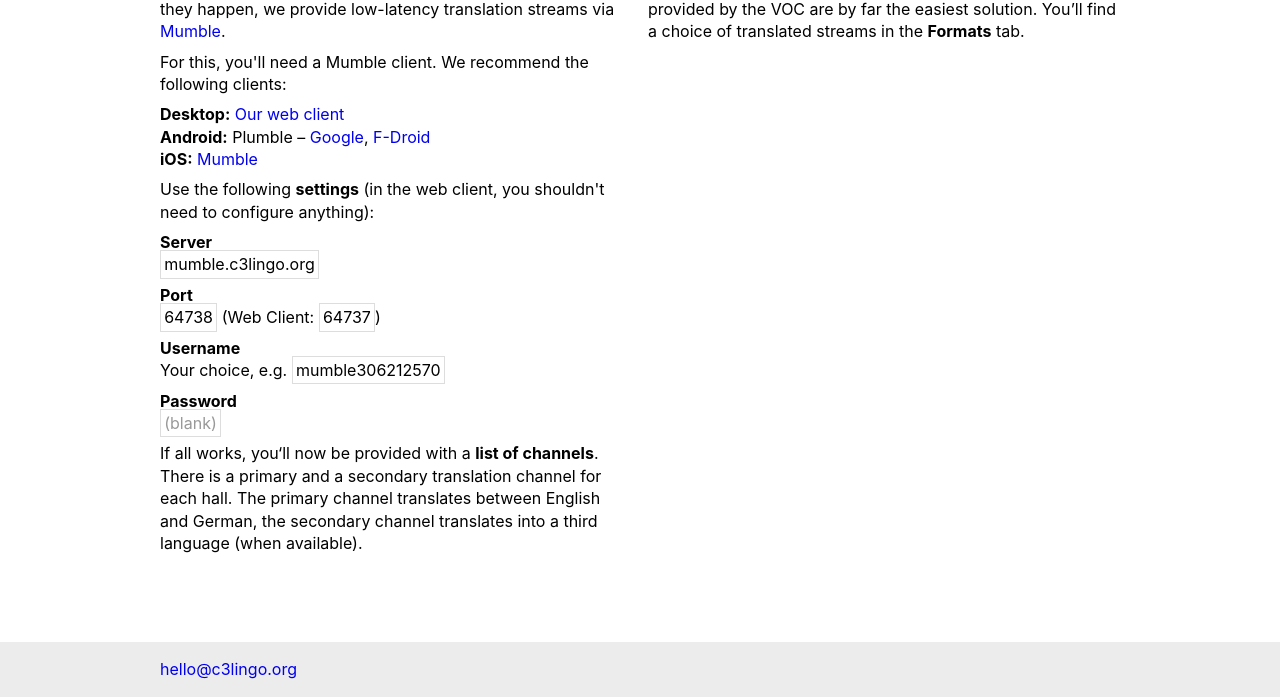
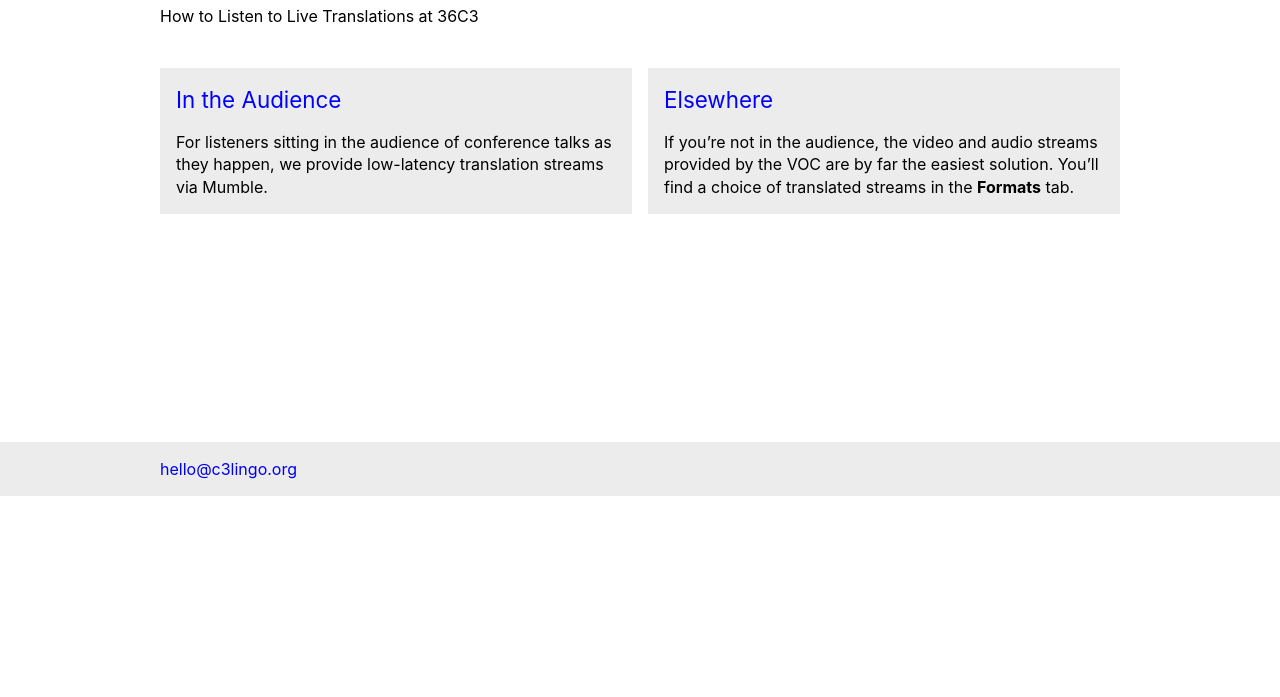
Before and after one commit to c3lingo/c3lingo.org, a plain HTML site: page static/index.html in a window 1280 px wide. Shown: the part 304-1001 px from the top of the page. After the commit the page ends 800 px from the top, so only its background shows below. Drawn offline with Linux system fonts and the light colour scheme.

Commit message:
Update instructions for new, simpler web client

```diff
--- a/static/index.html
+++ b/static/index.html
@@ -74,7 +74,8 @@
       a.block-link:active {
         background-color: #d9d9d9;
       }
-      a.block-link h1 {
+      a.block-link h1,
+      a.block-link h2 {
         color: blue;
       }
 
@@ -241,42 +242,21 @@
           </header>
 
           <div class="main-grid">
+            <a class="block-link" href="https://streaming.c3lingo.org">
               <section>
                 <h2>In the Audience</h2>
                 <p>For listeners sitting in the audience of conference talks as they happen, we provide low-latency translation streams
-                via <a href="https://wiki.mumble.info/">Mumble</a>.</p>
-
-              <p>For this, you'll need a Mumble client. We recommend the following clients:</p>
-
-              <ul>
-                <li><b>Desktop:</b> <a href="https://streaming.c3lingo.org/">Our web client</a>
-                </li>
-                <li><b>Android:</b> Plumble – <a href="https://play.google.com/store/apps/details?id=com.morlunk.mumbleclient.free">Google</a>,
-                  <a href="https://f-droid.org/packages/com.morlunk.mumbleclient/">F-Droid</a>
-                </li>
-                <li><b>iOS:</b> <a href="http://itunes.apple.com/us/app/mumble/id443472808?ls=1&mt=8">Mumble</a>
-                </li>
-              </ul>
-
-              <p>Use the following <b>settings</b> (in the web client, you shouldn't need to configure anything):</p>
-
-              <dl>
-                <dt>Server</dt><dd><span class="field">mumble.c3lingo.org</span></dd>
-                <dt>Port</dt><dd><span class="field">64738</span> (Web Client: <span class="field">64737</span>)
-                <dt>Username</dt><dd>Your choice, e.g. <span class="field" data-username>mumble12345678</span>
-                <dt>Password</dt><dd><span class="field blank">(blank)</span>
-              </dl>
-
-              <p>If all works, you‘ll now be provided with a <b>list of channels</b>. There is a primary and a secondary translation
-                channel for each hall. The primary channel translates between English and German, the secondary channel translates
-                into a third language (when available).</p>
+                  via Mumble.</p>
               </section>
+            </a>
+            <a class="block-link" href="https://streaming.media.ccc.de/36c3/">
               <section>
                 <h2>Elsewhere</h2>
-              <p>If you’re not in the audience, the <a href="https://streaming.media.ccc.de/36c3/">video and audio streams</a>
+                <p>If you’re not in the audience, the video and audio streams
                   provided by the VOC are by far the easiest solution. You’ll find a choice of translated streams in the <b>Formats</b>
                   tab.</p>
               </section>
+            </a>
           </div>
         </div>
       </main>
@@ -290,40 +270,20 @@
           </header>
 
           <div class="main-grid">
+            <a class="block-link" href="https://streaming.c3lingo.org">
               <section>
                 <h2>Im Publikum</h2>
-              <p>Für Menschen, die die Vorträge direkt im Saal verfolgen, bieten wir <a href="https://wiki.mumble.info/">Mumble</a>-Streams
+                <p>Für Menschen, die die Vorträge direkt im Saal verfolgen, bieten wir Mumble-Streams
                   mit niedriger Latenz an.</p>
-
-              <p>Du benötigst einen Mumble-Client. Wir empfehlen die folgenden Clients:</p>
-
-              <ul>
-                <li><b>Desktop:</b> <a href="https://streaming.c3lingo.org/">Unseren Web-Client</a>
-                </li>
-                <li><b>Android:</b> Plumble – <a href="https://play.google.com/store/apps/details?id=com.morlunk.mumbleclient.free">Google</a>,
-                  <a href="https://f-droid.org/packages/com.morlunk.mumbleclient/">F-Droid</a>
-                </li>
-                <li><b>iOS:</b> <a href="http://itunes.apple.com/us/app/mumble/id443472808?ls=1&mt=8">Mumble</a>
-                </li>
-              </ul>
-
-              <p>Nutze die folgenden <b>Einstellungen</b> (im Web-Client solltest du nichts konfigurieren müssen):</p>
-
-              <dl>
-                <dt>Server</dt><dd><span class="field">mumble.c3lingo.org</span></dd>
-                <dt>Port</dt><dd><span class="field">64738</span> (Web-Client: <span class="field">64737</span>)
-                <dt>Username</dt><dd>Was du möchtest, z.&thinsp;B. <span class="field" data-username>mumble12345678</span>
-                <dt>Passwort</dt><dd><span class="field blank">(leer)</span>
-              </dl>
-
-              <p>Wenn alles funktioniert, siehst du nun eine <b>Liste der Kanäle</b>. Für jeden Saal gibt es zwei Kanäle. Der erste
-                Kanal übersetzt zwischen Deutsch und Englisch, der zweite übersetzt in andere Sprachen (wenn verfügbar).</p>
               </section>
+            </a>
+            <a class="block-link" href="https://streaming.media.ccc.de/36c3/">
               <section>
                 <h2>Woanders</h2>
-              <p>Wenn du nicht im Publikum sitzt, sind die <a href="https://streaming.media.ccc.de/36c3/">Video- und Audio-Streams</a>
+                <p>Wenn du nicht im Publikum sitzt, sind die Video- und Audio-Streams
                   des VOC die einfachste Lösung. Im Tab <b>Formate</b> findest du eine Auswahl von übersetzten Streams.</p>
               </section>
+            </a>
           </div>
         </div>
       </main>
@@ -337,36 +297,19 @@
           </header>
 
           <div class="main-grid">
+            <a class="block-link" href="https://streaming.c3lingo.org">
               <section>
                 <h2>Dans les amphithéâtres</h2>
-              <p>Pour celles et ceux qui se trouvent dans l'amphithéâtre où la conférence se déroule, l'équipe de traduction et le VOC fournissent des streams audio <a href="https://wiki.mumble.info/">Mumble</a> spécialement configurés pour une faible latence.</p>
-
-              <p>Pour y accéder, tu as besoin d'un client Mumble. Nous recommandons les clients suivants:</p>
-
-              <ul>
-                <li><b>Desktop:</b> <a href="https://streaming.c3lingo.org/">Notre client web</a>
-                </li>
-                <li><b>Android:</b> Plumble – <a href="https://play.google.com/store/apps/details?id=com.morlunk.mumbleclient.free">Google</a>,
-                  <a href="https://f-droid.org/packages/com.morlunk.mumbleclient/">F-Droid</a>
-                </li>
-                <li><b>iOS:</b> <a href="http://itunes.apple.com/us/app/mumble/id443472808?ls=1&mt=8">Mumble</a>
-                </li>
-              </ul>
-
-              <p>Utilise les <b>réglages</b> suivants (dans le web client, tu ne devrais pas avoir besoin de configurer quoi que ce soit):</p>
-
-              <dl>
-                <dt>Server</dt><dd><span class="field">mumble.c3lingo.org</span></dd>
-                <dt>Port</dt><dd><span class="field">64738</span> (Web Client: <span class="field">64737</span>)
-                <dt>Nom d'utilisateur</dt><dd>ce que tu veux, par exemple <span class="field" data-username>mumble12345678</span>
-                <dt>Mot de passe</dt><dd><span class="field blank">(vide)</span>
-              </dl>
-
-              <p>Si tout fonctionne, tu devrais voir une <b>liste des cannaux</b>. Il y a deux canaux pour chaque salle. Le premier canal traduit vers l'anglais ou l'allemand, le second canal traduit vers une autre langue, souvent le français, si disponible.</p>
+                <p>Pour celles et ceux qui se trouvent dans l'amphithéâtre où la conférence se déroule, l'équipe de traduction et le VOC fournissent des streams audio Mumble spécialement configurés pour une faible latence.</p>
               </section>
+            </a>
+            <a class="block-link" href="https://streaming.media.ccc.de/36c3/">
               <section>
                 <h2>Ailleurs</h2>
-	      <p>Si tu n'est pas dans le public, les <a href="https://streaming.media.ccc.de/36c3/">streams audio et video</a> du VOC la solution la plus simple. Tu trouveras un choix de streams traduits dans la languette <b>Formats</b>.</p>
+                <p>Si tu n'est pas dans le public, les streams audio et video du VOC la solution la plus simple. Tu trouveras un choix de streams traduits dans la languette <b>Formats</b>.</p>
+              </section>
+            </a>
+            <section>
           </div>
         </div>
       </main>
```
Lines whose indentation alone changed are shown as unchanged.
